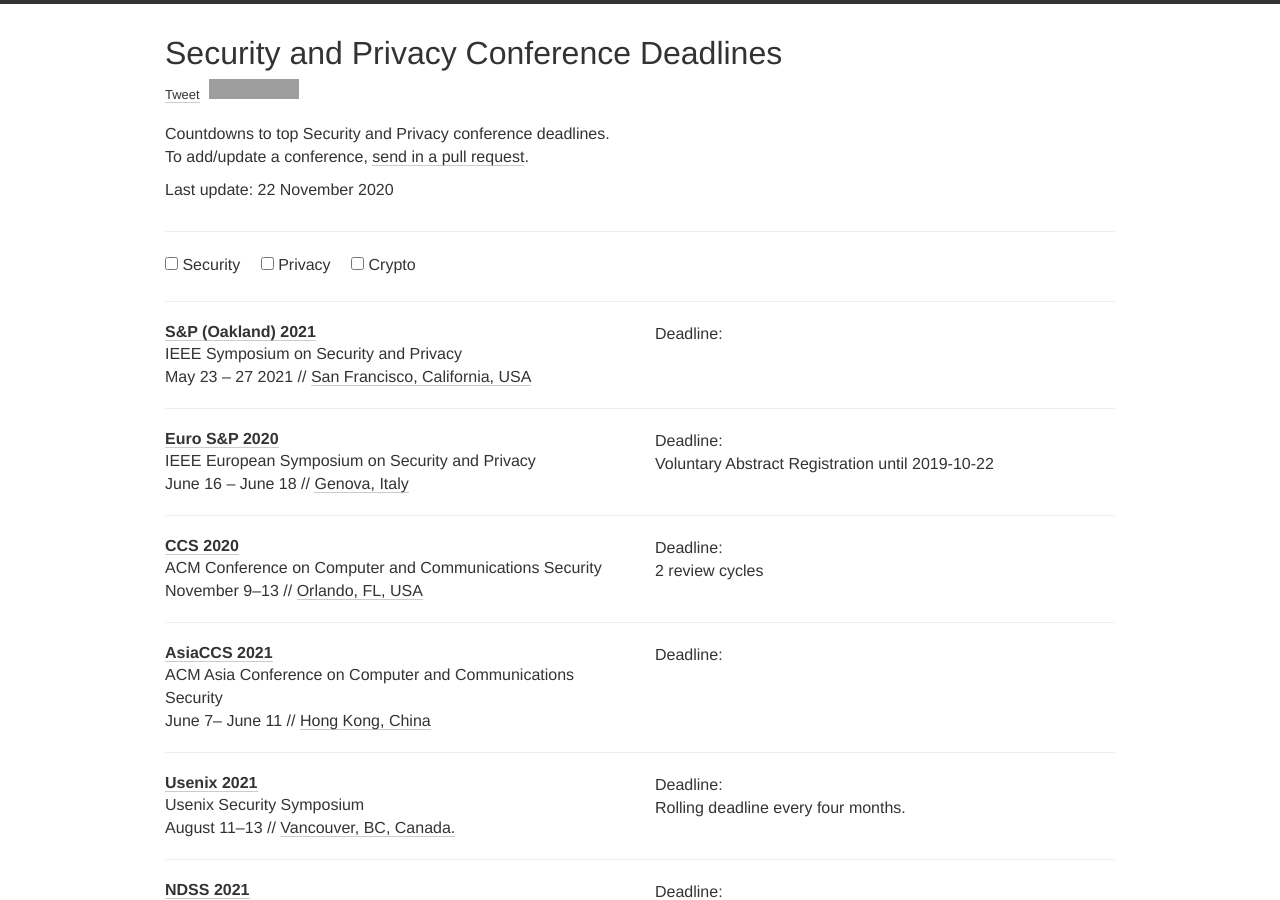
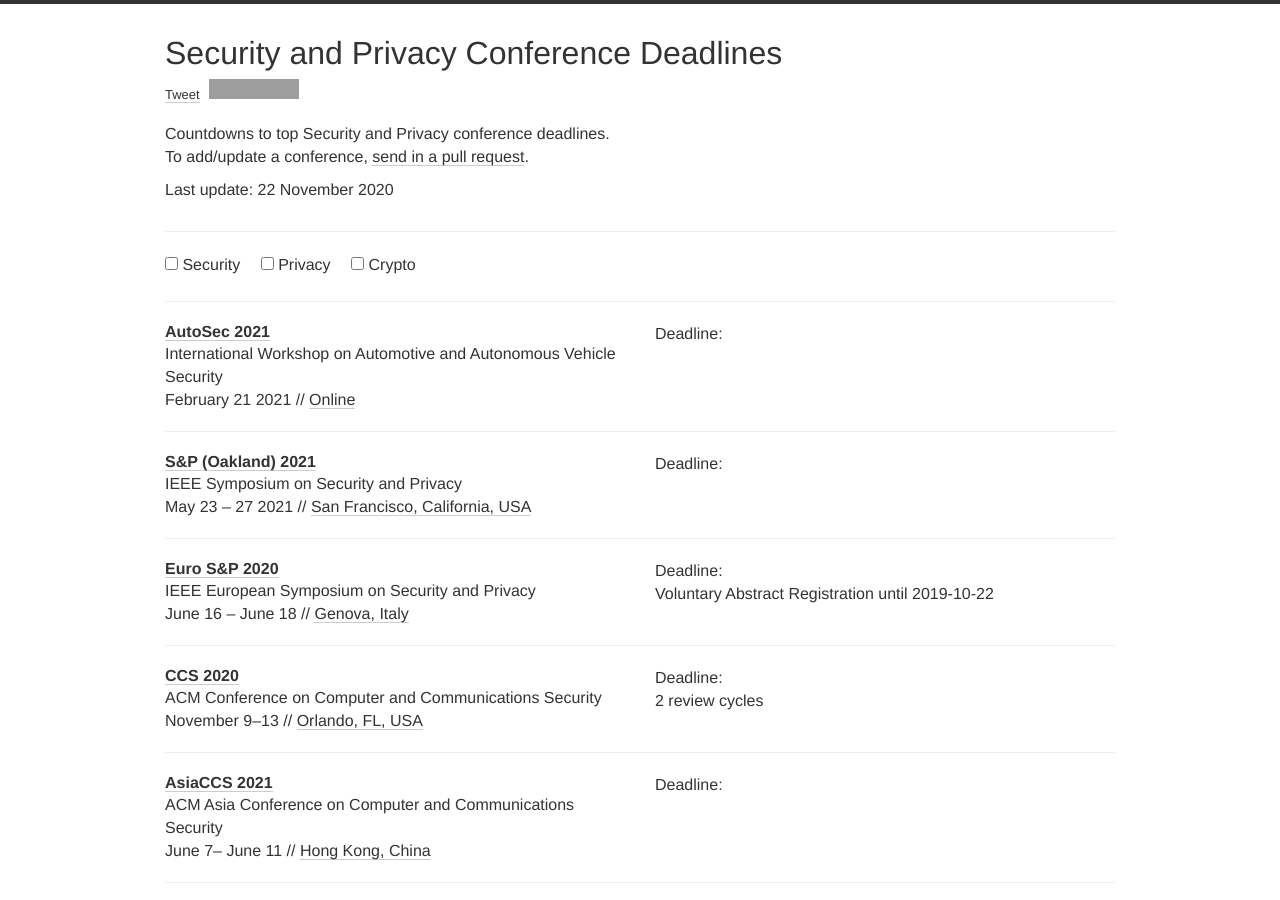
Before and after one commit to sec-deadlines/sec-deadlines.github.io, a Jekyll site: the page built from index.html, in a window 1280 px wide and 900 px high. Built offline with Jekyll 4.4.1, drawn with Linux system fonts in a browser that asks for light colours; nearby versions of some CDN libraries; comment, search, counter and statistics services are not loaded; grey boxes are pictures that could not be loaded.

Commit message:
add AutoSec

```diff
--- a/_data/conferences.yml
+++ b/_data/conferences.yml
@@ -1,5 +1,15 @@
 ---
 # Security and Privacy
+- name: AutoSec
+  year: 2021
+  date: "February 21 2021"
+  description: International Workshop on Automotive and Autonomous Vehicle Security
+  link: https://www.ndss-symposium.org/ndss2021/cfp-autosec-workshop/
+  deadline:
+    - "2021-01-04 23:59"
+  place: Online
+  tags: [SEC]
+
 - name: S&P (Oakland)
   year: 2021
   date: "May 23 – 27 2021"
```
